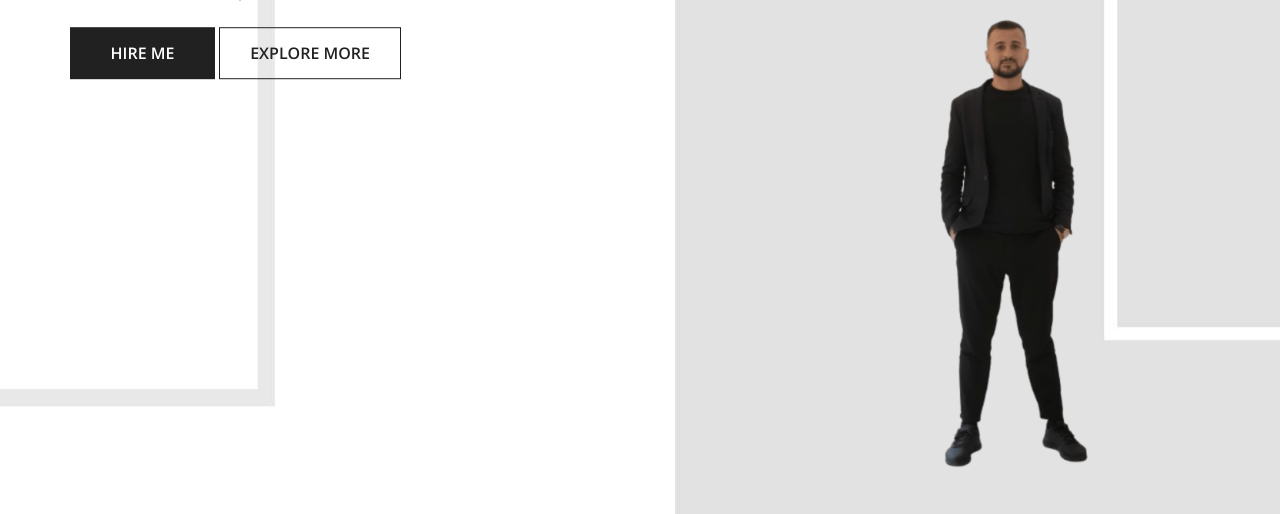
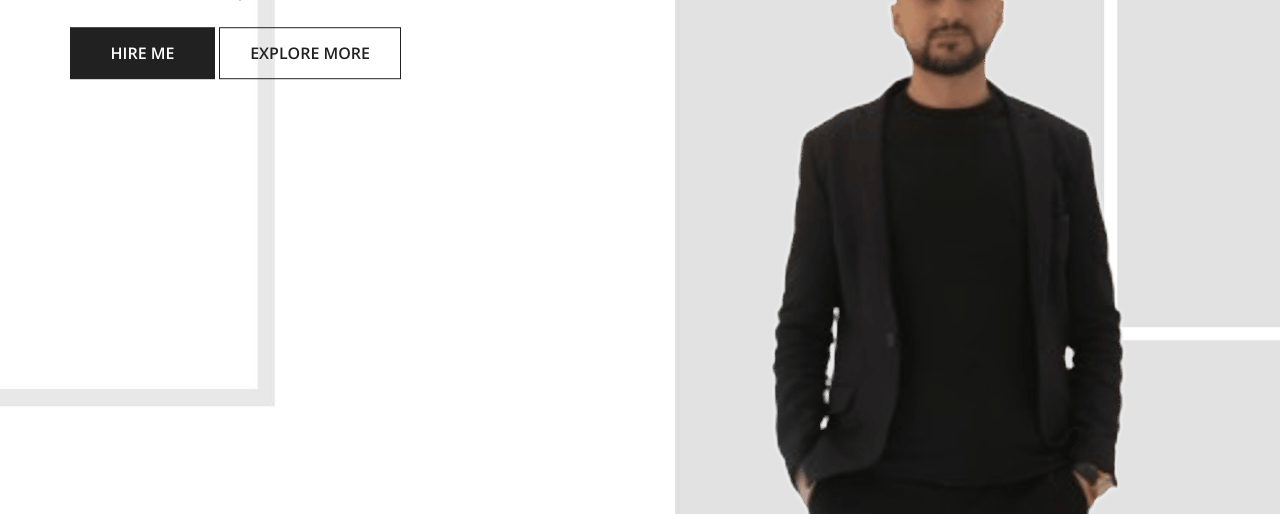
Before and after one commit to PetrinoTino/EneaPortfolio, a plain HTML site: page index.html in a window 1280 px wide. Shown: the part 286-800 px from the top of the page. Drawn offline with nearby package versions, Linux system fonts and the light colour scheme; a web font is replaced by a local one.

Commit message:
fotoja e re (hero)

```diff
--- a/index.html
+++ b/index.html
@@ -110,7 +110,7 @@
                 </div>
 
                 <div class="col-md-6 text-right ">
-                    <img src="../enea 1.png">
+                    <img src="../new.png">
                 </div>
 
             </div>
@@ -612,9 +612,6 @@
         </div>
     </div>
 
-    <!-- Bootstrap core JavaScript
-    ================================================== -->
-    <!-- Placed at the end of the document so the pages load faster -->
     <script src="https://ajax.googleapis.com/ajax/libs/jquery/3.1.1/jquery.min.js"></script>
     <script src="assets/js/bootstrap.min.js"></script>
     <script src="https://cdnjs.cloudflare.com/ajax/libs/jquery-easing/1.4.1/jquery.easing.min.js"></script>
```
Also changed, not shown: new.png (added).
